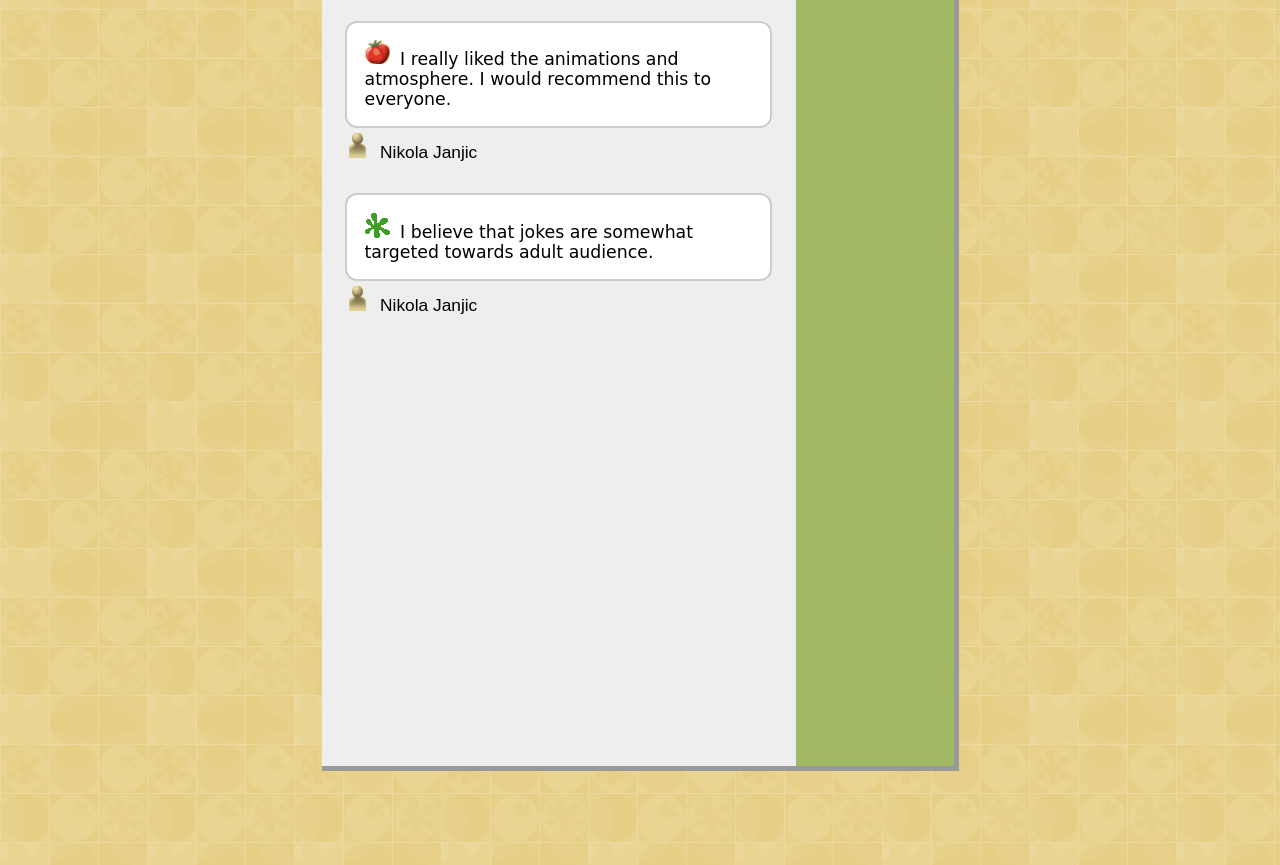
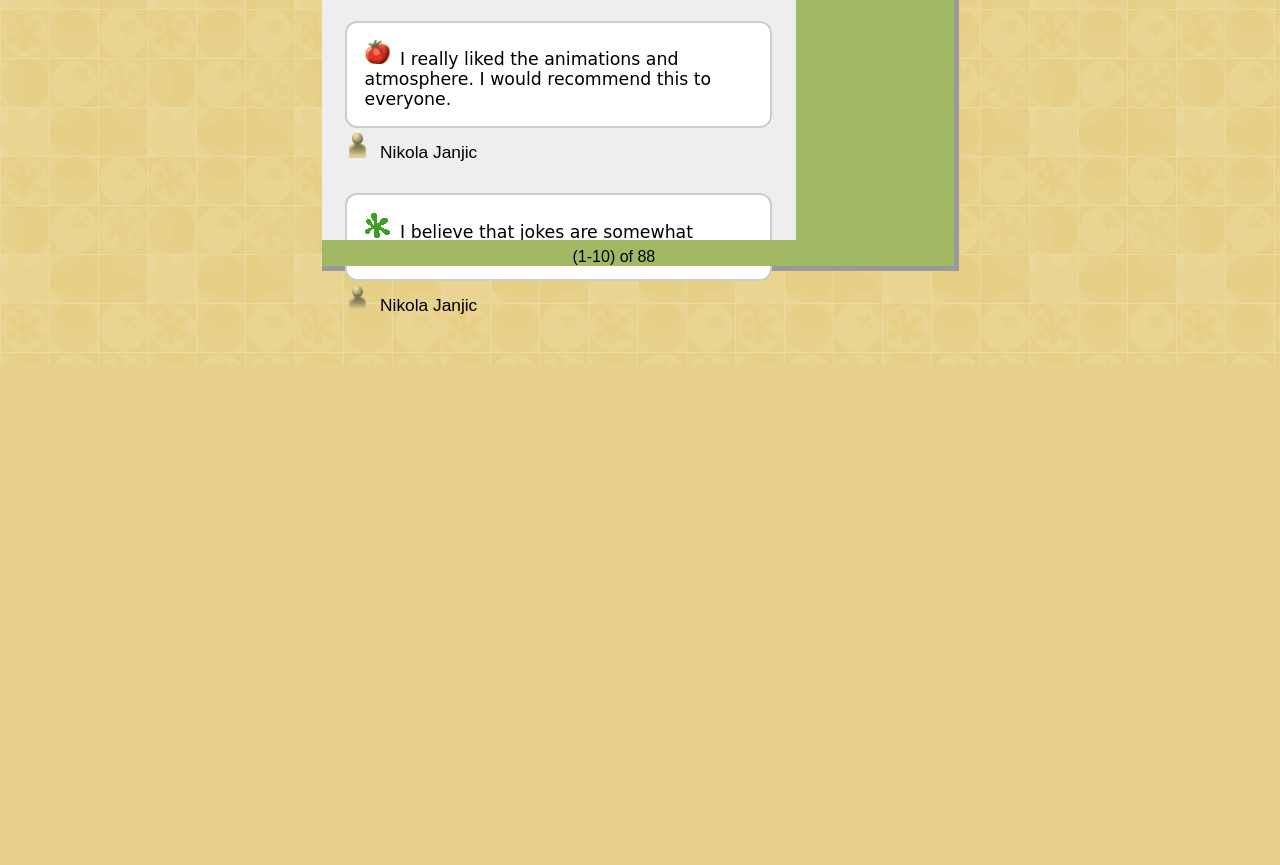
Before and after one commit to nikolajanjic98/PIA-homeworks, a PHP site: page /movie_index.html in a window 1280 px wide. Shown: the part 1314-2179 px from the top of the page. After the commit the page ends 1679 px from the top, so only its background shows below. Run offline with PHP 8.4, Linux system fonts and the light colour scheme.

Commit message:
Update:
Added bottom part of the page, fixed alignment issues caused by "float:left;"

```diff
--- a/hw-1/movie.css
+++ b/hw-1/movie.css
@@ -20,6 +20,8 @@ dt {
 {
     width: 75%;
     height: 83px;
+    float:left;
+    position:relative;
     margin-bottom: 1rem;
 }
 
@@ -27,8 +29,9 @@ dt {
 {
     background-color: #A2B964;
     position:relative;
-    float: right;
-    top: -99px;
+    float:right;
+    top:-99px;
+    right:0;
     width: 25%;
     height: 100%;
 }
@@ -36,7 +39,6 @@ dt {
 .Chunk_Top_Left {
     background-image: url("images/freshbig.png");
     position:relative;
-    float:none;
     top: -83px;
     width:98px;
     height:83px;
@@ -84,11 +86,13 @@ dt {
 .Wrapper_Critics
 {
     position:relative;
+    float:left;
+    height: auto;
     width: 75%;
-    float: left;
 }
 
 .flex-container {
+    position:relative;
     display: flex;
     flex-direction: column;
     display: block;
@@ -125,15 +129,24 @@ dt {
     padding-right: 5px;
 }
 
+.Chunk_Bottom
+{
+    position:absolute;
+    width:90%;
+    bottom: 0px;
+    height: 10px;
+    padding: 0.5em;
+    text-align: center;
+    background-color: #A2B964;
+}
 
 .Chunk_Main {
+    position: relative;
     width: 50%;
-    height: 2000px;
+    height: 1500px;
+    margin: auto;
     background: #EEEEEE;
     padding-top: 0px;
-    margin-bottom: 0px;
-
-    margin: auto;
     border-style: solid;
     border-width: 0px 5px 5px 0px;
     border-color: #999999;
--- a/hw-1/movie_index.html
+++ b/hw-1/movie_index.html
@@ -128,10 +128,10 @@
                 </div>
 
             </div>
+
         </div>
 
         <div class="Wrapper_Right">
-
             <div class="Chunk_DisechantmentPicture"></div>
             <div class="Chunk_DisenchantmentInfo">
                 <dl>
@@ -160,6 +160,7 @@
                 </dl>
             </div>
         </div>
+        <div class="Chunk_Bottom">(1-10) of 88</div>
 
 
 
```
